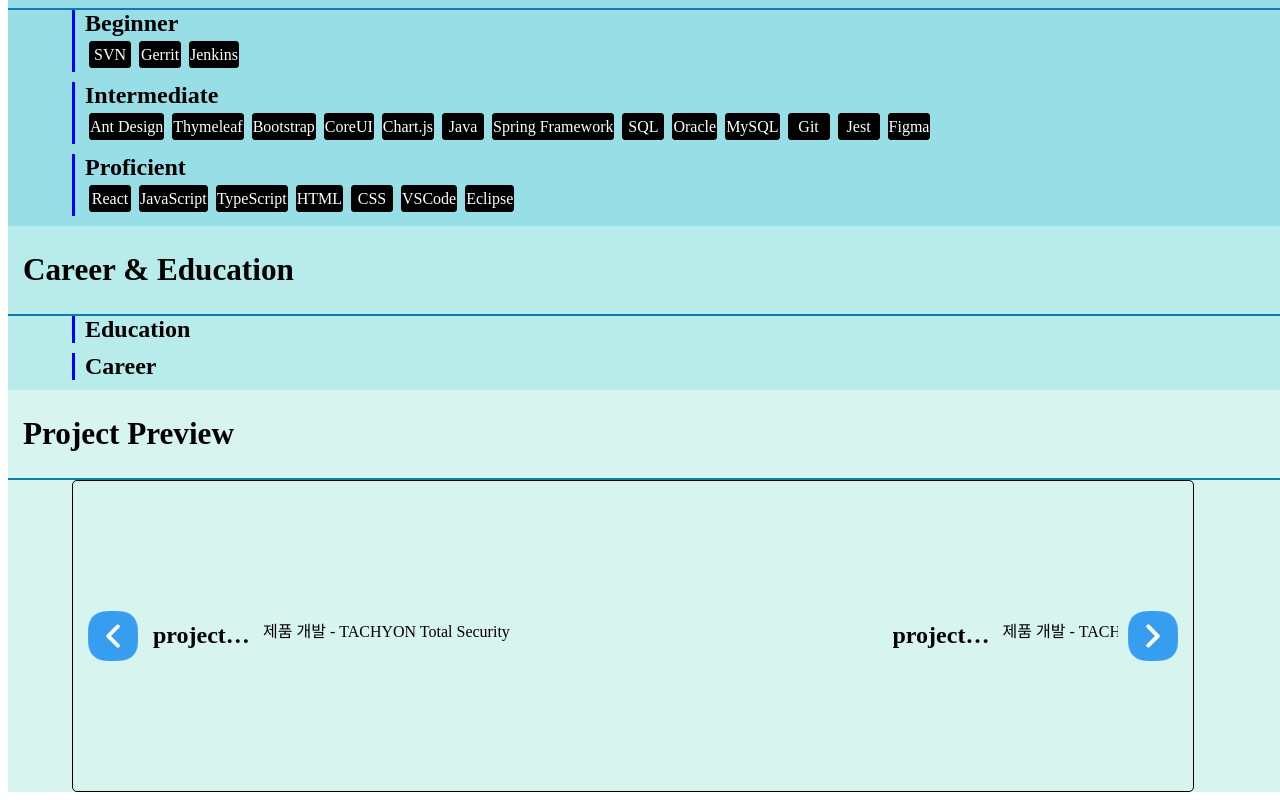
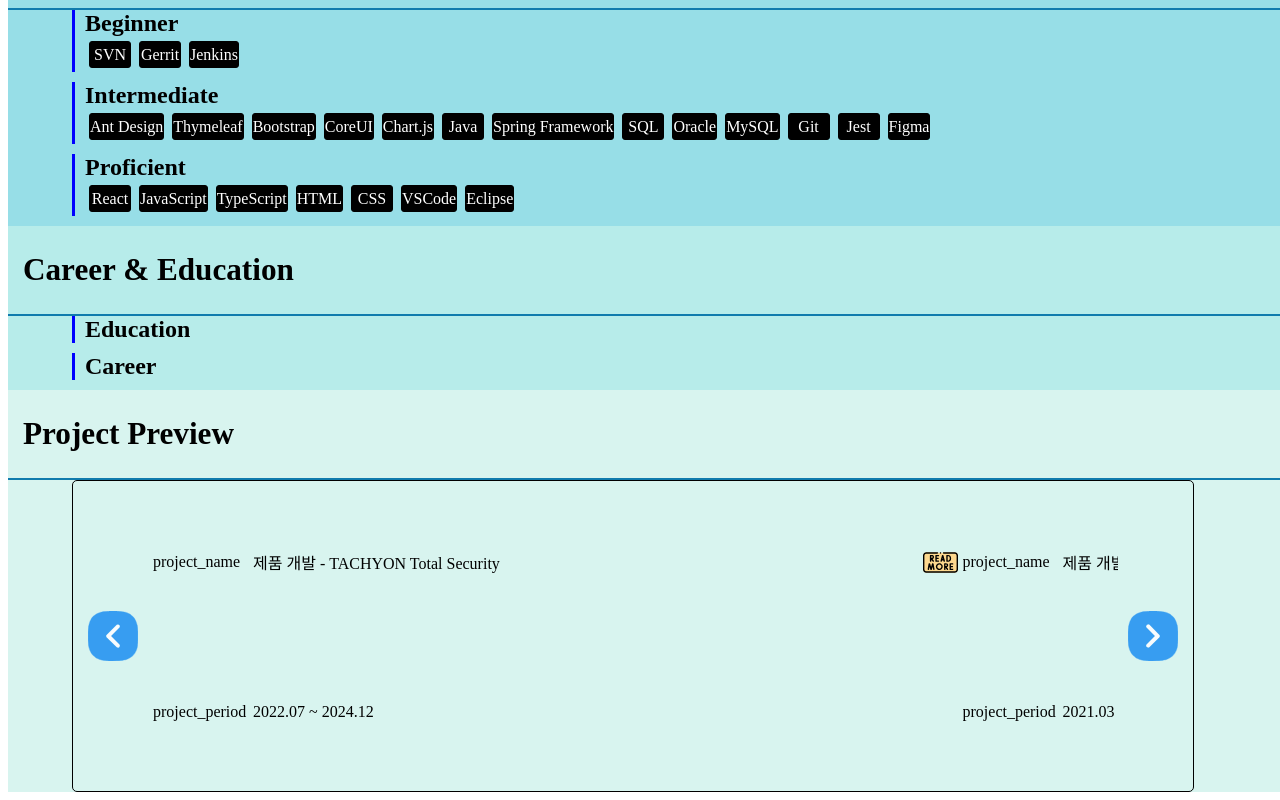
Before and after one commit to jinsu009/portfolio_ver_react, a React (Create React App) app: page / in a window 1280 px wide. Shown: the part 630-1430 px from the top of the page. Built offline with nearby package versions, Linux system fonts and the light colour scheme; a web font is replaced by a local one.

Commit message:
project list detail page  001

```diff
--- a/package.json
+++ b/package.json
@@ -13,6 +13,7 @@
     "@types/react-dom": "^19.1.9",
     "react": "^19.1.1",
     "react-dom": "^19.1.1",
+    "react-router-dom": "^7.9.5",
     "react-scripts": "5.0.1",
     "typescript": "^4.9.5",
     "web-vitals": "^2.1.4"
--- a/src/components/ProjectContent.tsx
+++ b/src/components/ProjectContent.tsx
@@ -1,13 +1,34 @@
 import React from "react";
 import { ProjectArrayProps } from "./types";
+import readMore from "../assests/icons/read_more_sq.svg";
+import { Link, useNavigate } from "react-router-dom";
 
 const ProjectContent = ({ data }: { data: ProjectArrayProps }) => {
+  const navigate = useNavigate();
+
+  const moveProjectPage = () => {
+    // 상세 페이지로 이동하는 로직 구현
+    console.log(`Move to detail page of project: ${data.project_name}`);
+    navigate("/project/projectdetail");
+  };
   return (
     <>
       <div className="project_col">
         <div className="project_row">
-          <h2>project_name</h2>
-          <p>{data.project_name}</p>
+          <p className="row_title">project_name</p>
+          <p className="row_content">{data.project_name}</p>
+          <img
+            src={readMore}
+            alt="더보기"
+            className="read_more_icon"
+            onClick={() => moveProjectPage()}
+          />
+        </div>
+        <div className="project_row">
+          <p className="row_title">project_period</p>
+          <p className="row_content">
+            {data.start_date} ~ {data.end_date}
+          </p>
         </div>
       </div>
     </>
--- a/src/components/SkillGroups.tsx
+++ b/src/components/SkillGroups.tsx
@@ -7,12 +7,12 @@ type SkillGroupsProps = {
 
 const SkillGroups = (props: SkillGroupsProps) => {
   return (
-    <div>
+    <div className="title_left_blue_bar">
       <div className="skill_container">
         <div className="item_title skill_title">{props.title}</div>
-        <div className="items">
+        <div className="skill_item_wrapper">
           {props.skills?.map((skill, index) => (
-            <div className="item" key={index}>
+            <div className="skill_item" key={index}>
               {skill}
             </div>
           ))}
--- a/src/components/types.ts
+++ b/src/components/types.ts
@@ -35,6 +35,7 @@ export type SectionContentType = {
 };
 
 export type ProjectArrayProps = {
+  project_code: string;
   project_name: string;
   start_date: string;
   end_date: string;
--- a/src/data/career_project.json
+++ b/src/data/career_project.json
@@ -7,6 +7,7 @@
   "position": "웹 개발자",
   "projects": [
     {
+      "project_code": "PJT202207-001",
       "project_name": "제품 개발 - TACHYON Total Security",
       "start_date": "2022.07",
       "end_date": "2024.12",
@@ -52,6 +53,7 @@
       ]
     },
     {
+      "project_code": "PJT202103-001",
       "project_name": "제품 개발 - TACHYON Linux Security",
       "start_date": "2021.03",
       "end_date": "2022.07",
--- a/src/index.tsx
+++ b/src/index.tsx
@@ -3,13 +3,16 @@ import ReactDOM from "react-dom/client";
 import "./index.css";
 import reportWebVitals from "./reportWebVitals";
 import Main from "./layout/main/Main";
+import { BrowserRouter } from "react-router-dom";
 
 const root = ReactDOM.createRoot(
   document.getElementById("root") as HTMLElement
 );
 root.render(
   <React.StrictMode>
-    <Main />
+    <BrowserRouter>
+      <Main />
+    </BrowserRouter>
   </React.StrictMode>
 );
 
--- /dev/null
+++ b/src/layout/content/project/DetailProject.tsx
@@ -0,0 +1,18 @@
+import React from "react";
+
+/**
+ * 사용자가 home에서 선택한 프로젝트의 code값을 받아서 출력시킨다.
+ * @returns
+ */
+const DetailProject = () => {
+  return (
+    <div className="detail_project_container">
+      <div className="detail_container_row">
+        <div className="detail_container_col">Project Name detail</div>
+        <div className="detail_container_col"></div>
+      </div>
+    </div>
+  );
+};
+
+export default DetailProject;
--- a/src/layout/content/project/ProjectList.css
+++ b/src/layout/content/project/ProjectList.css
@@ -45,10 +45,11 @@
 
   display: flex;
   flex-direction: row;
-  align-items: flex-start;
+  align-items: center;
+  justify-content: space-between;
 }
 
-.project_row > h2 {
+.row_title {
   width: 100px;
   min-width: 100px;
 
@@ -58,7 +59,7 @@
   flex-shrink: 0;
 }
 
-.project_row > p {
+.row_content {
   /*
     flex-grow 를 사용하여 유연하게 공간을 채움,
     min-width와 함께 사용하여 내용이 길어도 줄어들 수 있는 최소값 설정
@@ -69,8 +70,12 @@
     줄 바꿈을 허용하여 내용이 넘처 흐르지 않게 한다.
     줄 바꿈을 명시적으로 혀용
   */
+  /*
+    word-break: break-word;
+  */
+
+  width: auto;
   word-break: break-word;
-  padding-left: 10px;
 }
 
 .arrow {
@@ -81,3 +86,9 @@
   width: 50px;
   height: 50px;
 }
+
+.read_more_icon {
+  width: 35px;
+  height: 35px;
+  margin: 0 5px;
+}
--- a/src/layout/content/skill/SkillList.tsx
+++ b/src/layout/content/skill/SkillList.tsx
@@ -1,6 +1,7 @@
 import React, { useEffect, useState } from "react";
 import "./SkillList.css";
 import skillData from "../../../data/skills.json";
+import SkillGroups from "../../../components/SkillGroups";
 
 const SkillList = () => {
   const [beginner, setBeginner] = useState<string[]>([]);
@@ -15,42 +16,9 @@ const SkillList = () => {
 
   return (
     <div className="list_wrapper">
-      <div className="title_left_blue_bar ">
-        <div className="item_title">Beginner</div>
-        <div className="skill_item_wrapper">
-          {beginner.map((item: string, index: number) => {
-            return (
-              <div className="skill_item" key={index}>
-                {item}
-              </div>
-            );
-          })}
-        </div>
-      </div>
-      <div className="title_left_blue_bar ">
-        <div className="item_title">Intermediate</div>
-        <div className="skill_item_wrapper">
-          {intermediate.map((item: string, index: number) => {
-            return (
-              <div className="skill_item" key={index}>
-                {item}
-              </div>
-            );
-          })}
-        </div>
-      </div>
-      <div className="title_left_blue_bar ">
-        <div className="item_title">Proficient</div>
-        <div className="skill_item_wrapper">
-          {proficient.map((item: string, index: number) => {
-            return (
-              <div className="skill_item" key={index}>
-                {item}
-              </div>
-            );
-          })}
-        </div>
-      </div>
+      <SkillGroups title="Beginner" skills={beginner} />
+      <SkillGroups title="Intermediate" skills={intermediate} />
+      <SkillGroups title="Proficient" skills={proficient} />
     </div>
   );
 };
--- a/src/layout/main/Main.tsx
+++ b/src/layout/main/Main.tsx
@@ -1,10 +1,17 @@
 import React from "react";
+import { Routes, Route } from "react-router-dom";
 import "./Main.css";
 import SectionTitle from "../../components/SectionTitle";
 import SectionContent from "../../components/SectionContent";
 
+import ProjectDetail from "../content/project/DetailProject";
+
 const Main = () => {
   return (
+    <>
+      <Routes>
+        <Route path="/project/projectdetail" element={<ProjectDetail />} />
+      </Routes>
       <div className="main_container">
         <h2>Main container</h2>
         <div className="about_me_container">
@@ -28,6 +35,7 @@ const Main = () => {
         </div>
         {/* preview_project end */}
       </div>
+    </>
   );
 };
 
```
Also changed, not shown: src/assests/icons/read_more_sq.svg (added), 1 other file (tests, documents, lock files or other folders). Lines whose indentation alone changed are shown as unchanged.
